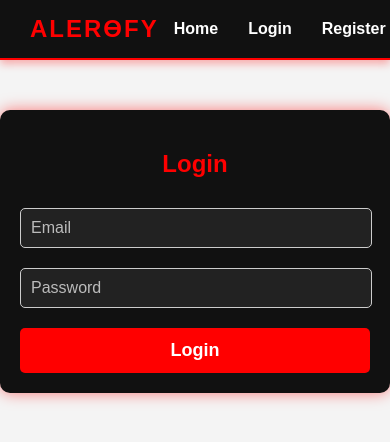
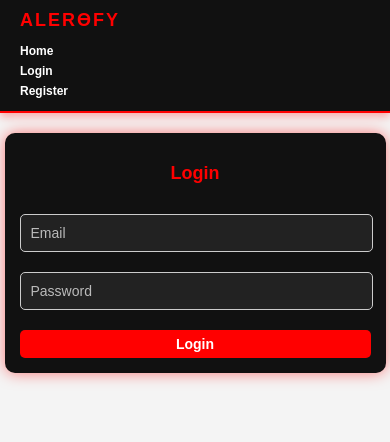
Before and after one commit to piyush-barkhade/Alertify, a React (Vite) app in the folder frontend/: page /login in a window 390 px wide. Shown: the top 442 px of the page. Built offline with nearby package versions, Linux system fonts and the light colour scheme.

Commit message:
css responsive

```diff
--- a/frontend/src/styles.css
+++ b/frontend/src/styles.css
@@ -76,7 +76,6 @@ body {
 }
 
 /* ====== Dashboard Styling ====== */
-
 .emergency-contacts {
   margin-top: 20px;
 }
@@ -97,3 +96,57 @@ body {
   margin: 5px 0;
   border-radius: 5px;
 }
+
+/* ====== Responsive Design ====== */
+@media (max-width: 768px) {
+  .navbar {
+    flex-direction: column;
+    align-items: center;
+  }
+
+  .navbar a {
+    margin: 5px 0;
+    font-size: 16px;
+  }
+
+  .auth-container {
+    width: 90%;
+    margin: 30px auto;
+  }
+
+  .sos-button {
+    font-size: 18px;
+    padding: 12px 20px;
+    margin-top: 15px;
+  }
+
+  .emergency-contacts li {
+    font-size: 16px;
+    padding: 8px;
+  }
+}
+
+@media (max-width: 480px) {
+  .navbar {
+    padding: 10px 20px;
+  }
+
+  .navbar a {
+    font-size: 14px;
+  }
+
+  .sos-button {
+    font-size: 16px;
+    padding: 10px 18px;
+  }
+
+  .auth-container {
+    width: 100%;
+    padding: 15px;
+  }
+
+  .emergency-contacts li {
+    font-size: 14px;
+    padding: 6px;
+  }
+}
--- a/frontend/src/styles/Auth.css
+++ b/frontend/src/styles/Auth.css
@@ -94,3 +94,51 @@ div > button {
   width: 100%;
   margin-top: 5px;
 }
+
+/* ====== Responsive Design ====== */
+@media (max-width: 768px) {
+  .auth-container {
+    width: 90%;
+    margin: 30px auto;
+  }
+
+  .auth-container h2 {
+    font-size: 20px;
+  }
+
+  input,
+  button {
+    font-size: 16px;
+    padding: 8px;
+  }
+
+  ul li {
+    font-size: 12px;
+  }
+
+  div > input {
+    width: 100%;
+    margin: 5px 0;
+  }
+}
+
+@media (max-width: 480px) {
+  .auth-container {
+    margin: 20px auto;
+    padding: 15px;
+  }
+
+  .auth-container h2 {
+    font-size: 18px;
+  }
+
+  input,
+  button {
+    font-size: 14px;
+    padding: 6px;
+  }
+
+  ul li {
+    font-size: 12px;
+  }
+}
--- a/frontend/src/styles/Dashboard.css
+++ b/frontend/src/styles/Dashboard.css
@@ -5,6 +5,7 @@
   text-align: center;
   color: white;
   height: 150vh;
+  padding: 20px;
 }
 
 /* ====== Heading Styling ====== */
@@ -68,15 +69,14 @@
   background: #cc0000; /* Darker red */
 }
 
+/* ====== Add Contact Section ====== */
 .add-contact {
   padding: 15px;
   background: white;
   border-radius: 10px;
   box-shadow: 0px 4px 10px rgba(0, 0, 0, 0.2);
   max-width: 400px;
-  margin-top: 50px;
-  margin-left: auto;
-  margin-right: auto;
+  margin: 50px auto;
 }
 
 .add-contact input {
@@ -101,3 +101,59 @@
 .add-contact button:hover {
   background: red;
 }
+
+/* ====== Responsive Design ====== */
+@media (max-width: 768px) {
+  .dashboard {
+    padding: 10px;
+    height: auto;
+  }
+
+  .dashboard h2 {
+    font-size: 20px;
+  }
+
+  .emergency-contacts li {
+    font-size: 14px;
+  }
+
+  .sos-button {
+    width: 80vw;
+    font-size: 18px;
+  }
+
+  .add-contact {
+    width: 90%;
+    margin: 30px auto;
+  }
+
+  .add-contact input {
+    font-size: 14px;
+  }
+
+  .add-contact button {
+    font-size: 14px;
+  }
+}
+
+@media (max-width: 480px) {
+  .dashboard h2 {
+    font-size: 18px;
+  }
+
+  .sos-button {
+    width: 90vw;
+    font-size: 16px;
+    padding: 12px;
+  }
+
+  .emergency-contacts li {
+    font-size: 12px;
+  }
+
+  .add-contact input,
+  .add-contact button {
+    font-size: 12px;
+    padding: 8px;
+  }
+}
--- a/frontend/src/styles/Home.css
+++ b/frontend/src/styles/Home.css
@@ -1,10 +1,38 @@
+/* ====== Home Page Styling ====== */
 .home {
   background-color: black;
   color: white;
   height: 200vh;
   margin-top: auto;
+  padding: 20px;
+  text-align: center;
 }
 
+/* ====== Heading Styling ====== */
 .home h1 {
   margin-top: 25px;
+  font-size: 32px;
+  color: #ff0000; /* Red heading for better contrast */
 }
+
+/* ====== Responsive Design ====== */
+@media (max-width: 768px) {
+  .home {
+    height: auto;
+    padding: 15px;
+  }
+
+  .home h1 {
+    font-size: 28px;
+  }
+}
+
+@media (max-width: 480px) {
+  .home {
+    padding: 10px;
+  }
+
+  .home h1 {
+    font-size: 24px;
+  }
+}
--- a/frontend/src/styles/Navbar.css
+++ b/frontend/src/styles/Navbar.css
@@ -9,6 +9,7 @@
   border-bottom: 2px solid #ff0000; /* Red border */
 }
 
+/* ====== Navbar Heading ====== */
 .navbar h1 {
   font-size: 24px;
   font-weight: bold;
@@ -54,3 +55,49 @@
 .navbar button:hover {
   background: #cc0000; /* Darker red */
 }
+
+/* ====== Responsive Design ====== */
+@media (max-width: 768px) {
+  .navbar {
+    flex-direction: column;
+    align-items: flex-start;
+    padding: 10px 20px;
+  }
+
+  .navbar h1 {
+    font-size: 20px;
+    margin-bottom: 10px;
+  }
+
+  .navbar div {
+    flex-direction: column;
+    align-items: flex-start;
+  }
+
+  .navbar a {
+    font-size: 14px;
+    margin: 5px 0;
+  }
+
+  .navbar button {
+    font-size: 14px;
+    padding: 6px 12px;
+    margin: 5px 0;
+  }
+}
+
+@media (max-width: 480px) {
+  .navbar h1 {
+    font-size: 18px;
+  }
+
+  .navbar a {
+    font-size: 12px;
+    margin: 3px 0;
+  }
+
+  .navbar button {
+    font-size: 12px;
+    padding: 5px 10px;
+  }
+}
--- a/frontend/src/styles/SOSButton.css
+++ b/frontend/src/styles/SOSButton.css
@@ -28,3 +28,20 @@
   background: #990000; /* Even Darker Red */
   transform: scale(0.95);
 }
+
+/* ====== Responsive Design ====== */
+@media (max-width: 768px) {
+  .sos-button {
+    font-size: 18px;
+    padding: 12px 20px;
+    margin: 15px auto;
+  }
+}
+
+@media (max-width: 480px) {
+  .sos-button {
+    font-size: 16px;
+    padding: 10px 18px;
+    margin: 10px auto;
+  }
+}
```
